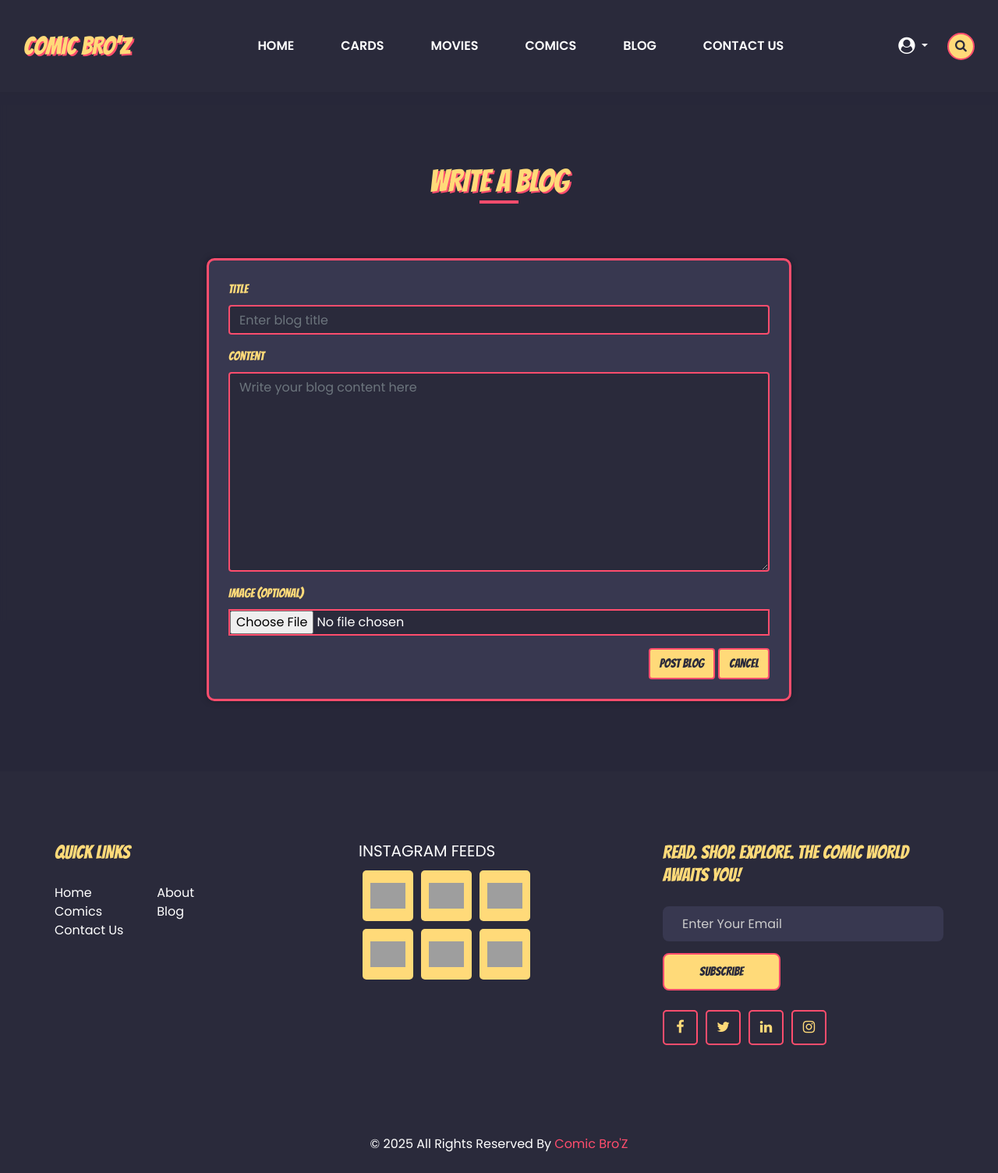
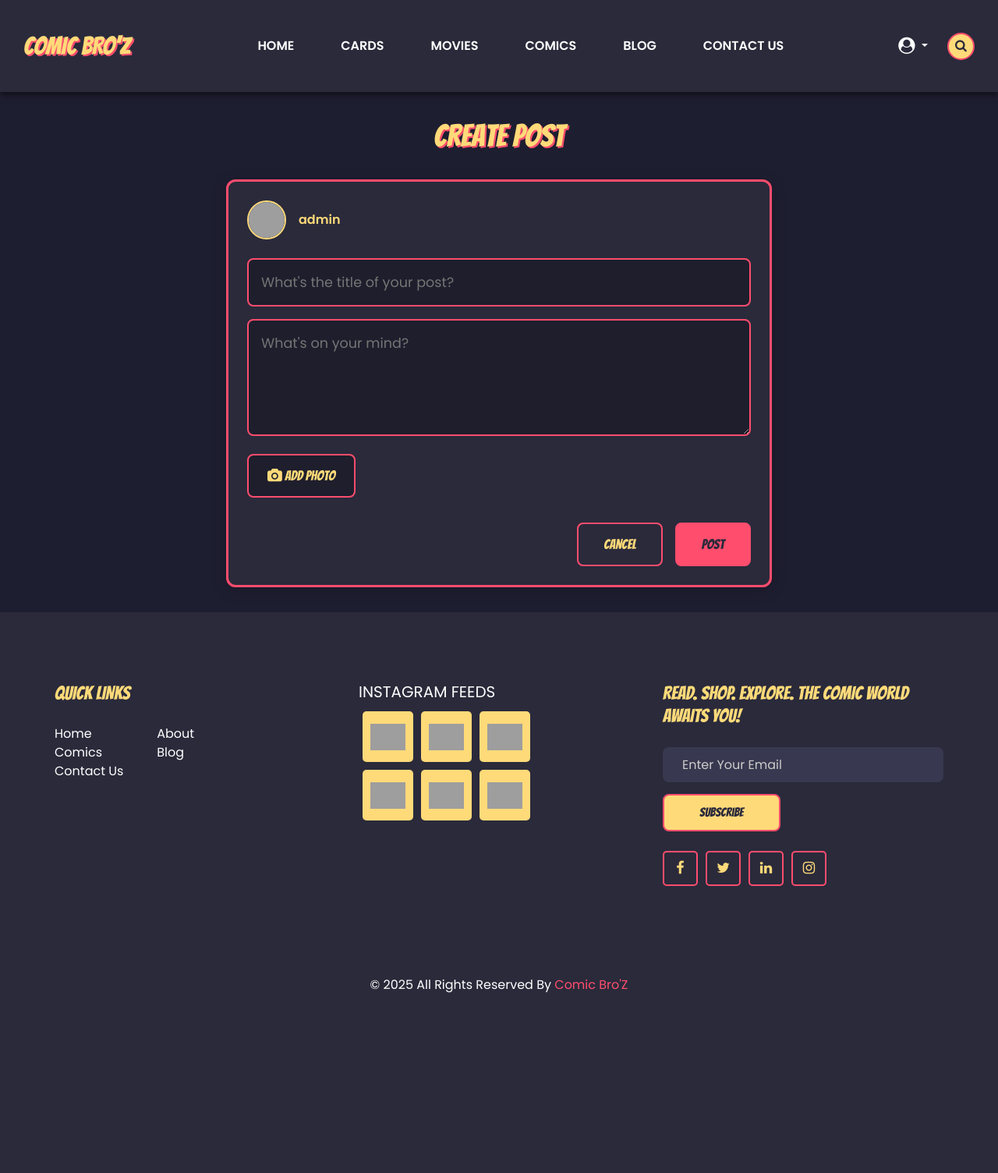
Before and after one commit to choyon-ugv/Comic-BroZ, a Django app: page /blogs/create/ in a window 1280 px wide. Shown: the whole page at 78% size. After the commit the page ends 1273 px from the top, so only its background shows below. Run offline with Django 5.2, Linux system fonts and the light colour scheme; a user stored in the database is signed in; data comes from the database, SQL or seed files in the repository; both versions use the stored data as it was after the commit; some libraries are stand-ins or nearby versions; grey boxes are pictures that could not be loaded.

Commit message:
redesign post blog

```diff
--- a/users/templates/create_blog.html
+++ b/users/templates/create_blog.html
@@ -1,38 +1,204 @@
 {% extends 'base.html' %}
 {% load static %}
 
-{% block title %}Comic Bro'Z - Write a Blog{% endblock %}
+{% block title %}Comic Bro'Z - Create Post{% endblock %}
 
 {% block body_class %}sub_page{% endblock %}
 
 {% block content %}
-<section class="blog_section layout_padding">
-    <div class="container">
-        <div class="heading_container">
-            <h2>Write a Blog</h2>
+<style>
+  :root {
+    --primary: #ff4d6d;
+    --secondary: #ffda79;
+    --dark: #2a2a3b;
+    --darker: #1e1e2d;
+    --light: #f8f9fa;
+  }
+
+  .create-post-container {
+    max-width: 700px;
+    margin: 2rem auto;
+    font-family: 'Poppins', sans-serif;
+  }
+
+  .create-post-header {
+    text-align: center;
+    margin-bottom: 2rem;
+  }
+
+  .create-post-header h2 {
+    font-family: 'Bangers', cursive;
+    font-size: 2.5rem;
+    color: var(--secondary);
+    text-shadow: 2px 2px var(--primary);
+  }
+
+  .post-card {
+    background: var(--dark);
+    border-radius: 12px;
+    box-shadow: 0 4px 20px rgba(0, 0, 0, 0.2);
+    border: 3px solid var(--primary);
+    padding: 1.5rem;
+  }
+
+  .post-author {
+    display: flex;
+    align-items: center;
+    margin-bottom: 1.5rem;
+  }
+
+  .author-avatar {
+    width: 50px;
+    height: 50px;
+    border-radius: 50%;
+    object-fit: cover;
+    border: 2px solid var(--secondary);
+    margin-right: 1rem;
+  }
+
+  .author-name {
+    font-weight: 600;
+    color: var(--secondary);
+  }
+
+  .post-form-input {
+    width: 100%;
+    background: var(--darker);
+    border: 2px solid var(--primary);
+    border-radius: 8px;
+    padding: 1rem;
+    color: var(--light);
+    font-size: 1.1rem;
+    margin-bottom: 1rem;
+    transition: border-color 0.3s;
+  }
+
+  .post-form-input:focus {
+    outline: none;
+    border-color: var(--secondary);
+  }
+
+  .post-form-textarea {
+    min-height: 150px;
+    resize: vertical;
+  }
+
+  .image-upload-container {
+    margin-bottom: 1.5rem;
+  }
+
+  .image-preview {
+    display: none;
+    max-width: 100%;
+    max-height: 400px;
+    border-radius: 8px;
+    margin-top: 1rem;
+    border: 2px solid var(--primary);
+  }
+
+  .custom-file-upload {
+    display: inline-block;
+    padding: 0.8rem 1.5rem;
+    background: var(--darker);
+    color: var(--secondary);
+    border: 2px solid var(--primary);
+    border-radius: 8px;
+    cursor: pointer;
+    transition: all 0.3s;
+    font-family: 'Bangers', cursive;
+    font-size: 1.1rem;
+  }
+
+  .custom-file-upload:hover {
+    background: var(--primary);
+    color: var(--dark);
+  }
+
+  .post-actions {
+    display: flex;
+    justify-content: flex-end;
+    gap: 1rem;
+    margin-top: 1.5rem;
+  }
+
+  .post-btn {
+    padding: 0.8rem 2rem;
+    border-radius: 8px;
+    font-family: 'Bangers', cursive;
+    font-size: 1.1rem;
+    cursor: pointer;
+    transition: all 0.3s;
+    border: 2px solid var(--primary);
+  }
+
+  .post-submit {
+    background: var(--primary);
+    color: var(--dark);
+  }
+
+  .post-submit:hover {
+    background: var(--secondary);
+    transform: translateY(-2px);
+  }
+
+  .post-cancel {
+    background: transparent;
+    color: var(--secondary);
+  }
+
+  .post-cancel:hover {
+    background: var(--darker);
+    transform: translateY(-2px);
+  }
+
+  .form-errors {
+    background: var(--darker);
+    border: 2px solid var(--primary);
+    border-radius: 8px;
+    padding: 1rem;
+    margin-bottom: 1.5rem;
+    color: var(--secondary);
+  }
+
+  @media (max-width: 768px) {
+    .create-post-container {
+      padding: 0 1rem;
+    }
+
+    .create-post-header h2 {
+      font-size: 2rem;
+    }
+
+    .post-actions {
+      flex-direction: column;
+    }
+
+    .post-btn {
+      width: 100%;
+    }
+  }
+</style>
+
+<section class="create-post-section">
+  <div class="create-post-container">
+    <div class="create-post-header">
+      <h2>Create Post</h2>
     </div>
-        <div class="row">
-            <div class="col-md-8 mx-auto">
-                <div class="box" style="background: #383850; border: 3px solid #ff4d6d; border-radius: 10px; padding: 25px; box-shadow: 0 0 10px rgba(0, 0, 0, 0.3);">
-                    <form method="POST" enctype="multipart/form-data">
-                        {% csrf_token %}
-                        <div class="form-group mb-3">
-                            <label for="id_title" style="color: #ffda79; font-family: 'Bangers', cursive;">Title</label>
-                            <input type="text" class="form-control" name="title" id="id_title" required
-                                   style="background: #2a2a3b; color: #fff; border: 2px solid #ff4d6d;" placeholder="Enter blog title">
+
+    <div class="post-card">
+      <div class="post-author">
+        {% if user.profile.profile_image %}
+        <img src="{{ user.profile.profile_image.url }}" class="author-avatar" alt="{{ user.username }}">
+        {% else %}
+        <div class="author-avatar" style="display: flex; align-items: center; justify-content: center; background: var(--primary);">
+          <i class="fa fa-user fa-lg" style="color: var(--dark);"></i>
         </div>
-                        <div class="form-group mb-3">
-                            <label for="id_content" style="color: #ffda79; font-family: 'Bangers', cursive;">Content</label>
-                            <textarea class="form-control" name="content" id="id_content" rows="10" required
-                                      style="background: #2a2a3b; color: #fff; border: 2px solid #ff4d6d;" placeholder="Write your blog content here"></textarea>
+        {% endif %}
+        <div class="author-name">{{ user.username }}</div>
       </div>
-                        <div class="form-group mb-3">
-                            <label for="id_image" style="color: #ffda79; font-family: 'Bangers', cursive;">Image (Optional)</label>
-                            <input type="file" class="form-control-file" name="image" id="id_image"
-                                   style="background: #2a2a3b; color: #fff; border: 2px solid #ff4d6d;">
-                        </div>
+
       {% if form.errors %}
-                        <div class="alert alert-danger" style="background: #383850; border: 2px solid #ff4d6d; color: #fff;">
+      <div class="form-errors">
         {% for field in form %}
           {% for error in field.errors %}
             <p>{{ error }}</p>
@@ -43,20 +209,59 @@
         {% endfor %}
       </div>
       {% endif %}
-                        <div class="text-right">
-                            <button type="submit" class="btn btn-primary"
-                                    style="background: #ffda79; color: #2a2a3b; border: 2px solid #ff4d6d; font-family: 'Bangers', cursive; transition: transform 0.3s, background 0.3s;">
-                                Post Blog
-                            </button>
-                            <a href="{% url 'blogs' %}" class="btn btn-secondary"
-                               style="background: #2a2a3b; color: #fff; border: 2px solid #ff4d6d; font-family: 'Bangers', cursive; transition: transform 0.3s, background 0.3s;">
-                                Cancel
-                            </a>
+
+      <form method="POST" enctype="multipart/form-data" id="post-form">
+        {% csrf_token %}
+        <input type="text" class="post-form-input" name="title" id="id_title"
+               placeholder="What's the title of your post?" required>
+
+        <textarea class="post-form-input post-form-textarea" name="content" id="id_content"
+                  placeholder="What's on your mind?" required></textarea>
+
+        <div class="image-upload-container">
+          <label for="id_image" class="custom-file-upload">
+            <i class="fa fa-camera"></i> Add Photo
+          </label>
+          <input type="file" name="image" id="id_image" style="display: none;" accept="image/*">
+          <img id="image-preview" class="image-preview" src="#" alt="Preview">
+        </div>
+
+        <div class="post-actions">
+          <a href="{% url 'blogs' %}" class="post-btn post-cancel">Cancel</a>
+          <button type="submit" class="post-btn post-submit">Post</button>
         </div>
       </form>
     </div>
   </div>
-        </div>
-    </div>
 </section>
+
+<script>
+  document.addEventListener('DOMContentLoaded', function() {
+    // Image preview functionality
+    const imageInput = document.getElementById('id_image');
+    const imagePreview = document.getElementById('image-preview');
+
+    imageInput.addEventListener('change', function() {
+      if (this.files && this.files[0]) {
+        const reader = new FileReader();
+
+        reader.onload = function(e) {
+          imagePreview.style.display = 'block';
+          imagePreview.src = e.target.result;
+        }
+
+        reader.readAsDataURL(this.files[0]);
+      }
+    });
+
+    // Form submission with loading state
+    const postForm = document.getElementById('post-form');
+    const postBtn = document.querySelector('.post-submit');
+
+    postForm.addEventListener('submit', function() {
+      postBtn.innerHTML = '<i class="fa fa-spinner fa-spin"></i> Posting...';
+      postBtn.disabled = true;
+    });
+  });
+</script>
 {% endblock %}
```
Also changed, not shown: db.sqlite3, media/blog_images/clean_9.jpg (added). Lines whose indentation alone changed are shown as unchanged.
